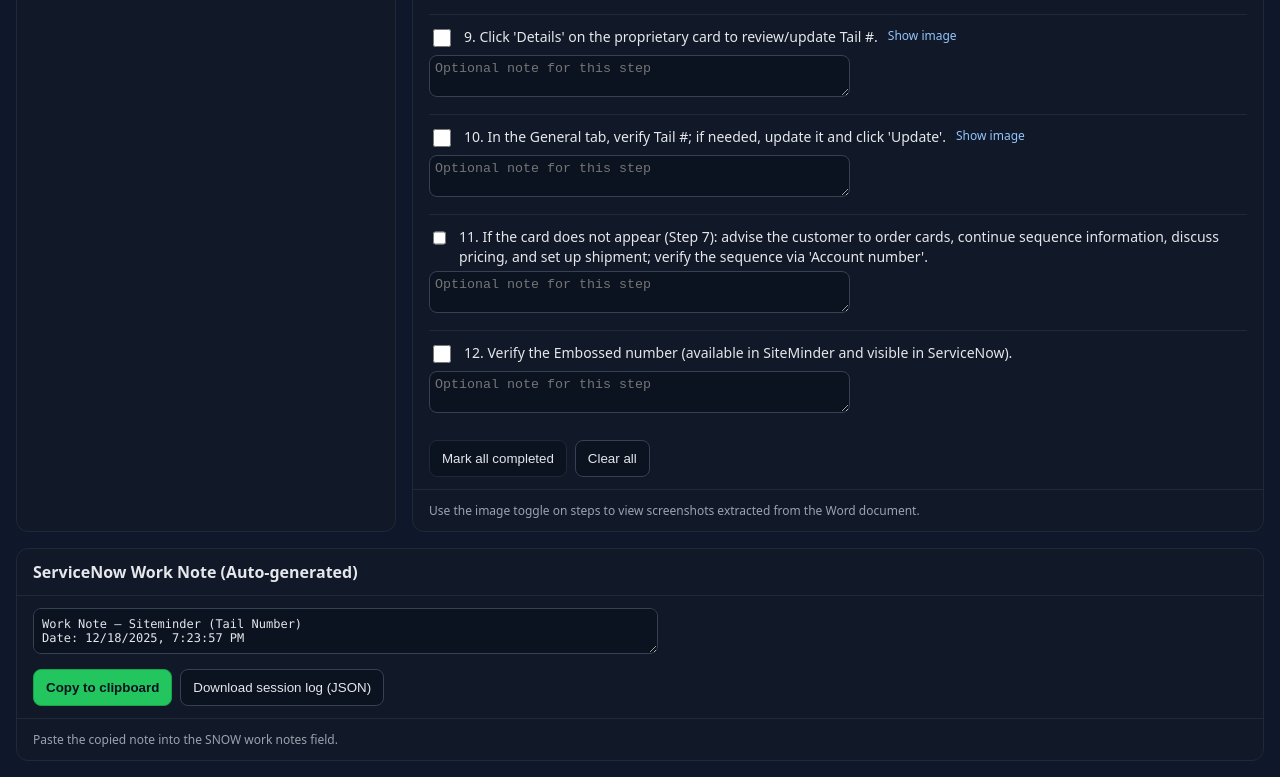
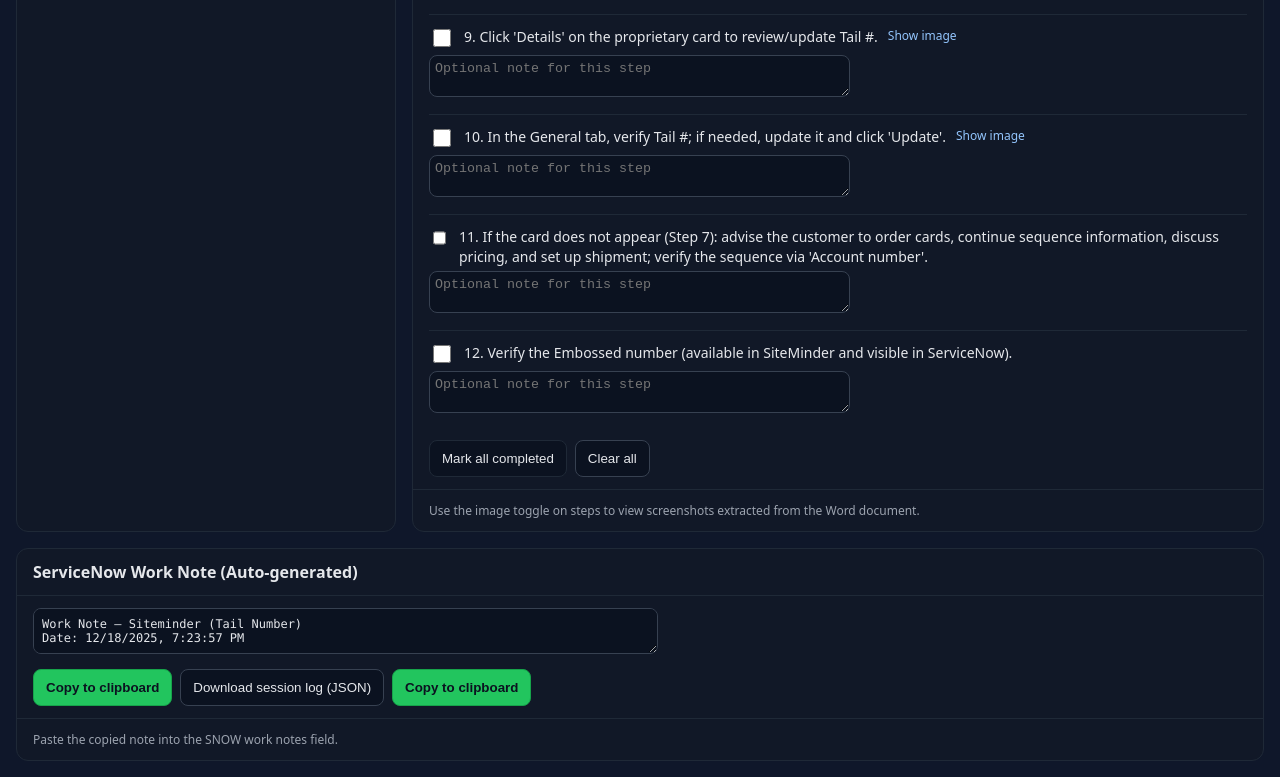
Before and after one commit to adrianaguilarqtpod/QTpod-Troubleshooting, a plain HTML site: page siteminder_tail_inline_images.html in a window 1280 px wide. Shown: the part 929-1706 px from the top of the page. Drawn offline with Linux system fonts and the light colour scheme.

Commit message:
Update siteminder_tail_inline_images.html

```diff
--- a/siteminder_tail_inline_images.html
+++ b/siteminder_tail_inline_images.html
@@ -79,6 +79,7 @@
         <div class="actions" style="margin-top:10px;">
           <button class="primary" id="copy_summary">Copy to clipboard</button>
           <button class="outline" id="download_log">Download session log (JSON)</button>
+          <button class="primary" id="copy_summary">Copy to clipboard</button>
         </div>
       </div>
       <div class="footer">Paste the copied note into the SNOW work notes field.</div>
```
